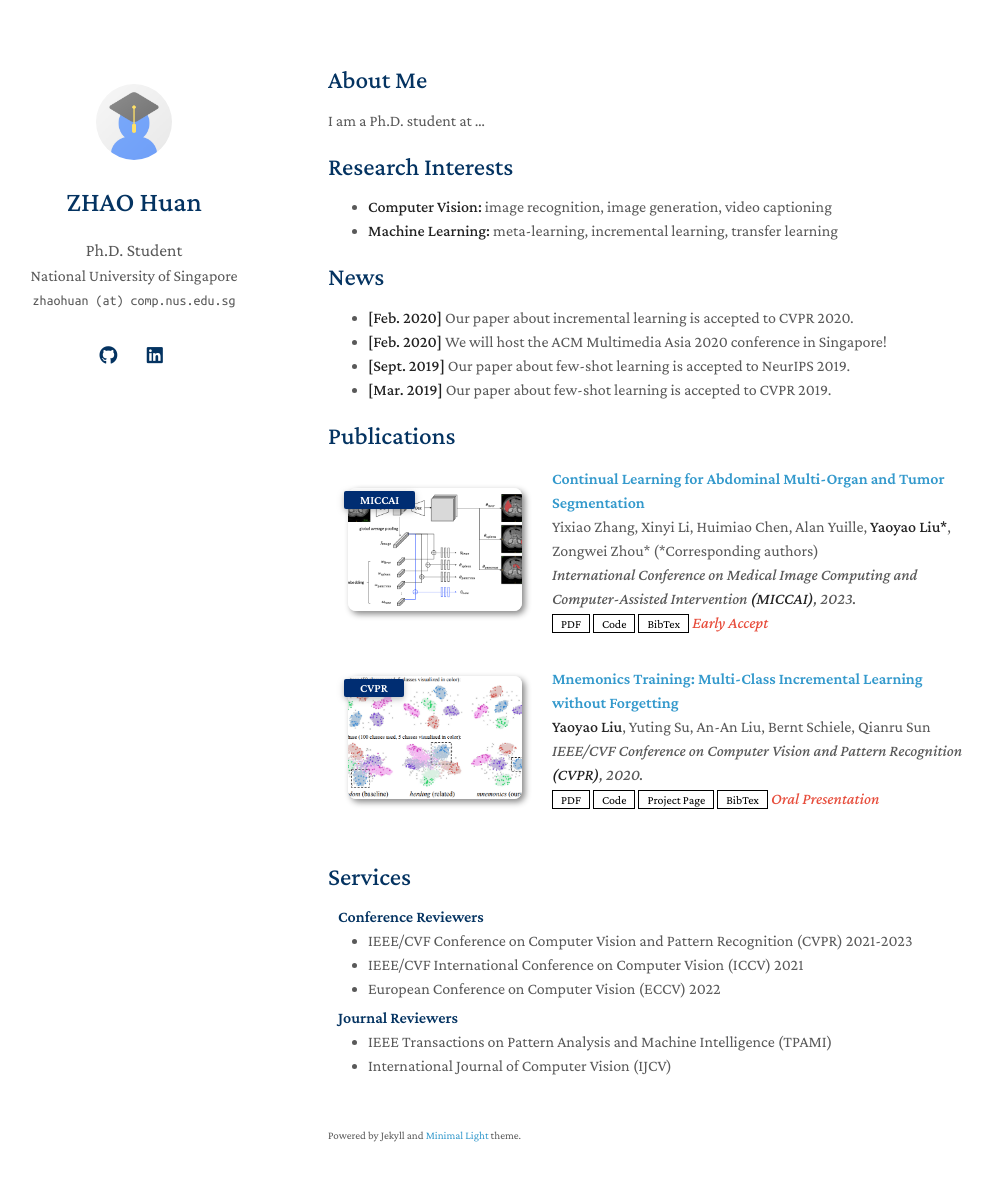
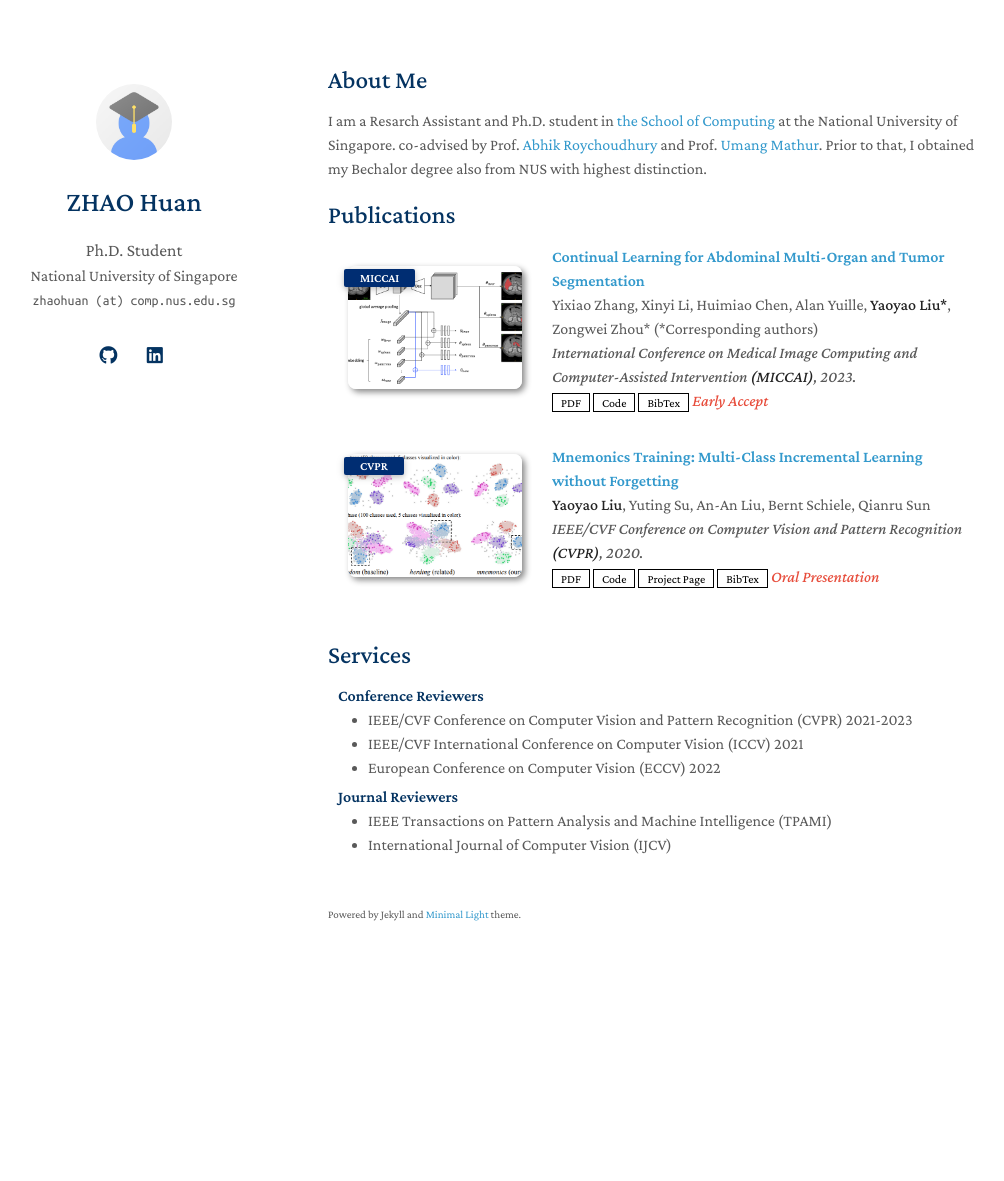
Before and after one commit to zhaohuanqdcn/zhaohuanqdcn.github.io, a Jekyll site: the page built from index.md, in a window 1280 px wide and 1216 px high. Shown: the top 1181 px of the window, without its empty margins (142-1146 px from the left). Built offline with Jekyll 4.4.1, drawn with Linux system fonts in a browser that asks for light colours; nearby versions of some CDN libraries; a style sheet for code colours, icons or effects is not loaded; our own code applies the rules of GitHub Pages for plain Markdown files.

Commit message:
Update index.md

```diff
--- a/index.md
+++ b/index.md
@@ -4,19 +4,7 @@ layout: homepage
 
 ## About Me
 
-I am a Ph.D. student at ...
-
-## Research Interests
-
-- **Computer Vision:** image recognition, image generation, video captioning
-- **Machine Learning:** meta-learning, incremental learning, transfer learning
-
-## News
-
-- **[Feb. 2020]** Our paper about incremental learning is accepted to CVPR 2020.
-- **[Feb. 2020]** We will host the ACM Multimedia Asia 2020 conference in Singapore!
-- **[Sept. 2019]** Our paper about few-shot learning is accepted to NeurIPS 2019.
-- **[Mar. 2019]** Our paper about few-shot learning is accepted to CVPR 2019.
+I am a Resarch Assistant and Ph.D. student in [the School of Computing](https://www.comp.nus.edu.sg/) at the National University of Singapore. co-advised by Prof. [Abhik Roychoudhury](https://abhikrc.com/) and Prof. [Umang Mathur](https://www.comp.nus.edu.sg/~umathur/). Prior to that, I obtained my Bechalor degree also from NUS with highest distinction.
 
 {% include_relative _includes/publications.md %}
 
```
